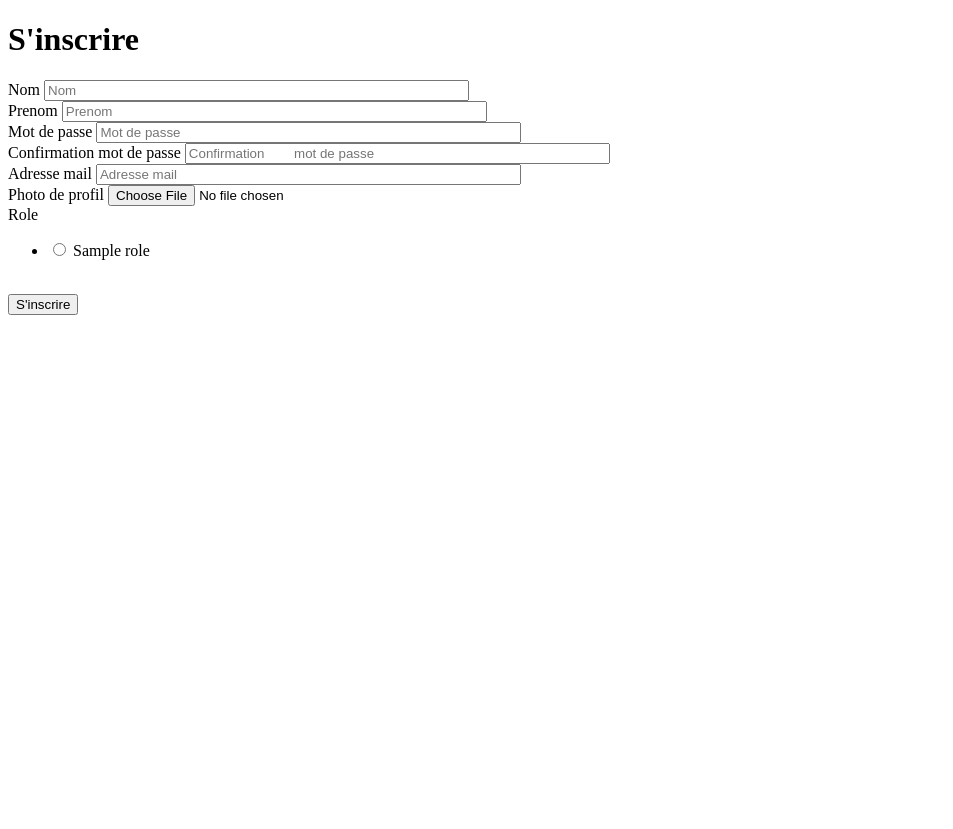
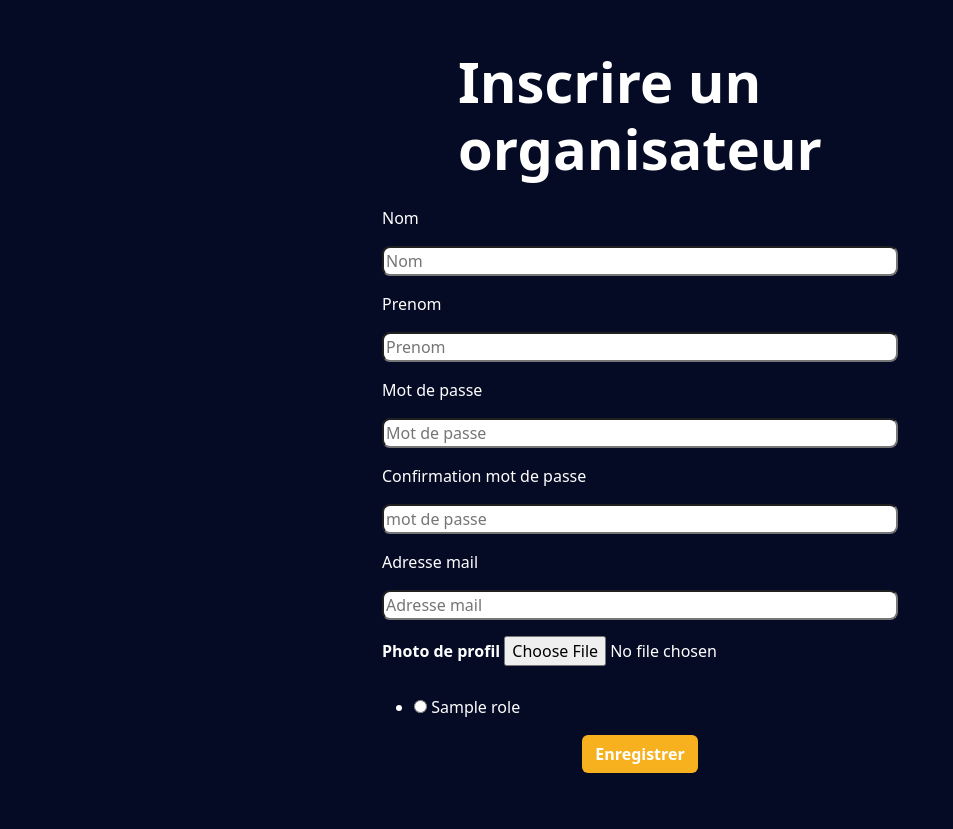
Before and after one commit to Joann45/Projet-Mutualisation, a Flask app: page /signin in a window 1280 px wide. Shown: the whole page, without its empty margins (0-953 px from the left). Before the commit the page ends 315 px from the top, so only its background shows below. Run offline with Flask 3, Linux system fonts and the light colour scheme; tables that the repository leaves empty hold one stand-in row (values such as "Sample post"); some libraries are stand-ins or nearby versions.

Commit message:
css du signin terminée

```diff
--- a/src/static/style.css
+++ b/src/static/style.css
@@ -65,3 +65,6 @@ nav {
 .back-grey{
     background-color: #EEEEEE;
 }
+.aucun{
+    display: none;
+}
--- a/src/templates/signin.html
+++ b/src/templates/signin.html
@@ -2,27 +2,54 @@
 <html lang="en">
 
 <head>
-    <meta charset="UTF-8" />
-    <meta name="viewport" content="width=device-width, initial-scale=1.0" />
-    <title>Document</title>
+    {% block head %}
+    <meta charset="utf-8">
+    <meta name="viewport" content="width=device-width, initial-scale=1, shrink-to-fit=no">
+    <title>StageFlow</title>
+    <link rel="icon" type="image/png" sizes="16x16"  href="../static/img/logo.svg">
+    <meta name="msapplication-TileColor" content="#ffffff">
+    <meta name="theme-color" content="#ffffff">
+    <link rel="stylesheet" href="{{ url_for('static',filename='style.css')}}">
+    {% endblock %}
+    {% block styles %}
+        <!-- Bootstrap CSS -->
+        {{ bootstrap.load_css() }}
+    {% endblock %}
 </head>
 
-<body>
-    <h1>S'inscrire</h1>
+<body class="mx-auto w-25 d-flex flex-column align-items-center div-dark rounded-4 mb-3 p-4">
+    <div>
+        <h1 class ="fw-bolder display-4 m-4 color_white">Inscrire un organisateur</h1>
+
+    </div>
 
     <form action="" method="post" action="{{ url_for('signin') }}">
+
         {{ form.hidden_tag() }}
-
-        {{ form.nom_user.label }} {{ form.nom_user(size=50, placeholder="Nom") }} <br>
-        {{ form.prenom_user.label }} {{ form.prenom_user(size=50, placeholder="Prenom") }}<br>
-        {{ form.mot_de_passe.label }} {{ form.mot_de_passe(size=50, placeholder="Mot de passe") }}<br>
-        {{ form.confirmation_mot_de_passe.label }} {{ form.confirmation_mot_de_passe(size=50, placeholder="Confirmation
-        mot de passe") }}<br>
-        {{ form.email.label }} {{ form.email(size=50, placeholder="Adresse mail") }}<br>
-        {{ form.img.label }} {{ form.img() }}<br>
-        {{ form.role.label }} {{ form.role() }}<br>
-
-        <button type="submit">S'inscrire</button>
+        <div class ="color_white mb-3 form-group">
+            {{ form.nom_user.label(class="mb-3") }} {{ form.nom_user(size=50, placeholder="Nom",class="rounded-3") }}
+        </div>
+        <div class="color_white mb-3 form-group">
+            {{ form.prenom_user.label(class="mb-3") }} {{ form.prenom_user(size=50, placeholder="Prenom", class="rounded-3") }}
+        </div>
+        <div class="color_white mb-3 form-group">
+            {{ form.mot_de_passe.label(class="mb-3") }} {{ form.mot_de_passe(size=50, placeholder="Mot de passe",class="rounded-3") }}
+        </div>
+        <div class="color_white mb-3 form-group">
+            {{ form.confirmation_mot_de_passe.label(class="mb-3") }} {{ form.confirmation_mot_de_passe(size=50, placeholder="mot de passe",class="rounded-3") }}
+        </div>
+        <div class="color_white mb-3 form-group">
+            {{ form.email.label(class="mb-3") }} {{ form.email(size=50, placeholder="Adresse mail",class="rounded-3") }}
+        </div>
+        <div class="color_white mb-3 form-group mt-2 fw-bold">
+            {{ form.img.label(class="mb-3")}} {{ form.img() }}
+        </div>
+        <div class="color_white mb-3 form-group">
+            {{ form.role.label(class= "aucun mb-3") }} {{ form.role()}}
+        </div>
+        <div class="d-flex justify-content-center mb-3 form-group" >
+            <button class="btn btn-base fw-bolder" type="submit">Enregistrer</button>
+        </div>
 
     </form>
 </body>
```
